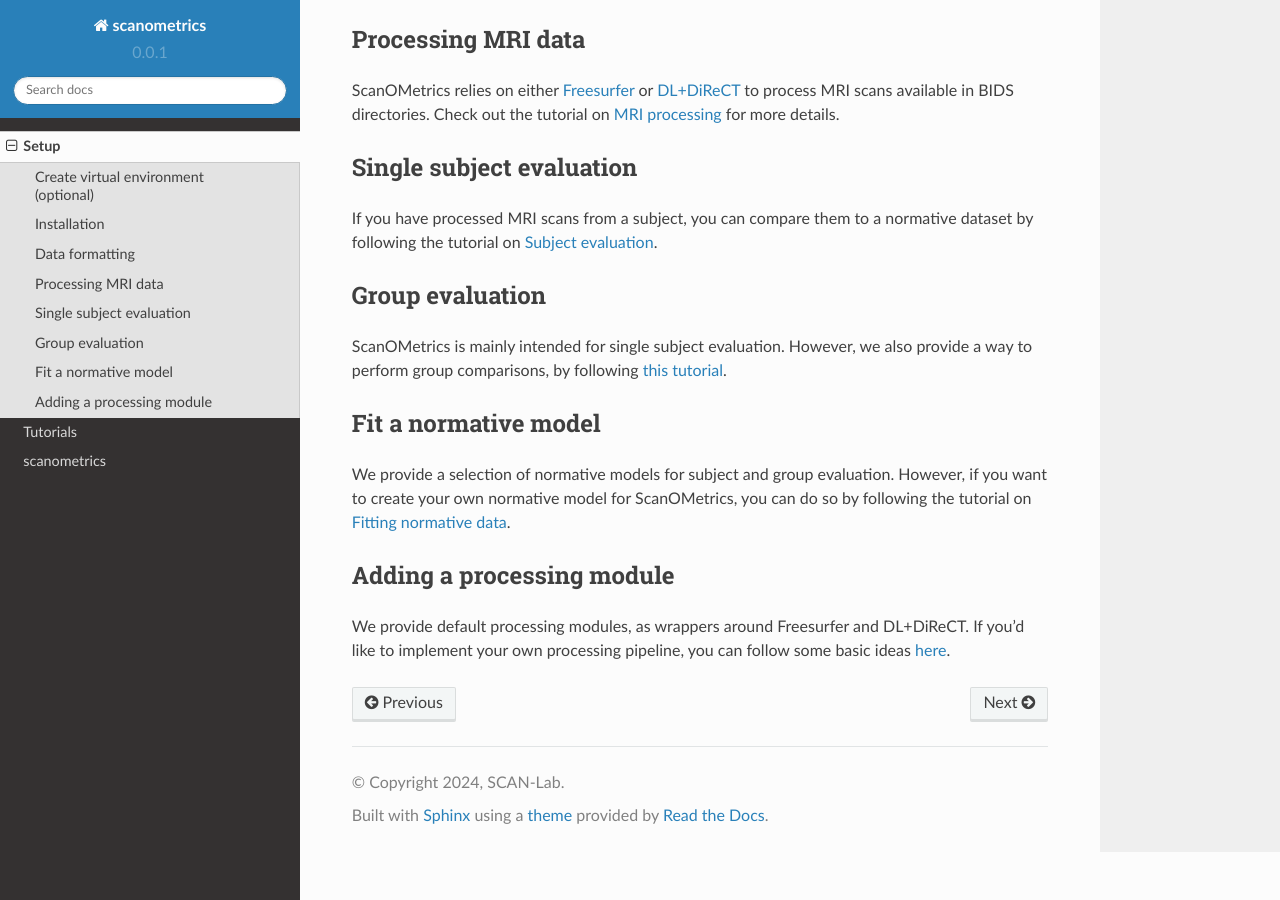
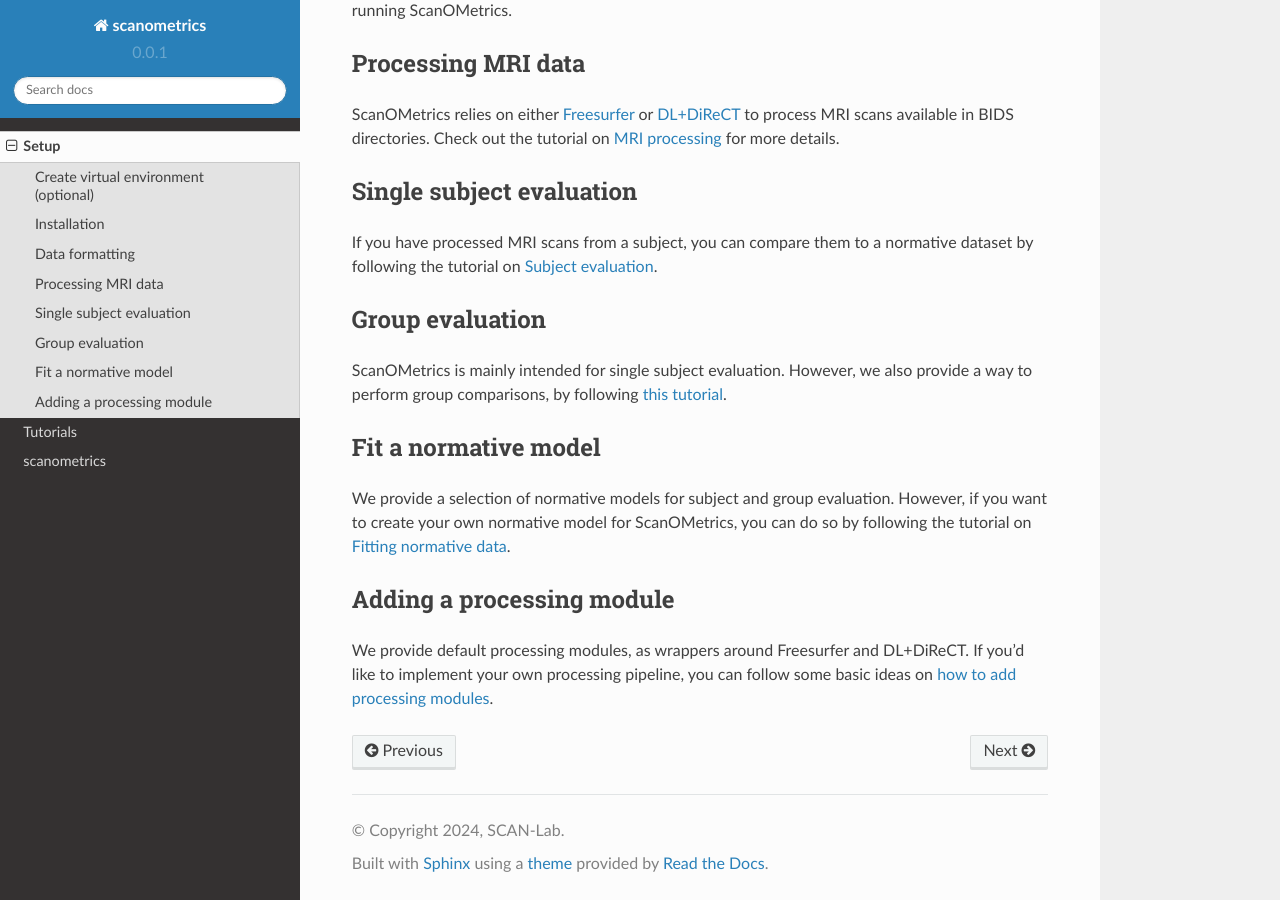
Before and after one commit to SCAN-NRAD/ScanOMetrics, a Sphinx documentation site: the page built from docs/source/setup.rst, in a window 1280 px wide and 900 px high, scrolled down 878 px. Built offline with Sphinx 7.4.7 and the Read the Docs theme 2.0.0, drawn with Linux system fonts in a browser that asks for light colours; some of the changed text lies outside the part shown.

Commit message:
Update external and internal links
Should solve ReadTheDocs errors

```diff
--- a/docs/source/setup.rst
+++ b/docs/source/setup.rst
@@ -19,8 +19,8 @@
 .. note::
 
    ScanOMetrics is distributed with normative models that include training data, which are large files (up to 250 Mb).
-   If you want the corresponding `.pkl` files to be downloaded when you clone the respository, you need to have `lfs`
-   (large file storage) installed, as explained `here <https://docs.github.com/en/repositories/working-with-files/managing-large-files/installing-git-large-file-storage>`_
+   If you want the corresponding `.pkl` files to be downloaded when you clone the respository, you need to have LFS
+   (large file storage) installed, as explained on this `LFS installation page <https://docs.github.com/en/repositories/working-with-files/managing-large-files/installing-git-large-file-storage>`_
 
 You can install ScanOMetrics by cloning the code from and using `pip`. First `cd` to the
 folder you want to download ScanOMetrics to, and run the following (a `scanometrics` folder
@@ -69,4 +69,4 @@
 --------------------------
 
 We provide default processing modules, as wrappers around Freesurfer and DL+DiReCT. If you'd
-like to implement your own processing pipeline, you can follow some basic ideas `here <./tutorials/add_processing_module.html>`_.
+like to implement your own processing pipeline, you can follow some basic ideas on `how to add processing modules <./tutorials/add_processing_module.html>`_.
```
